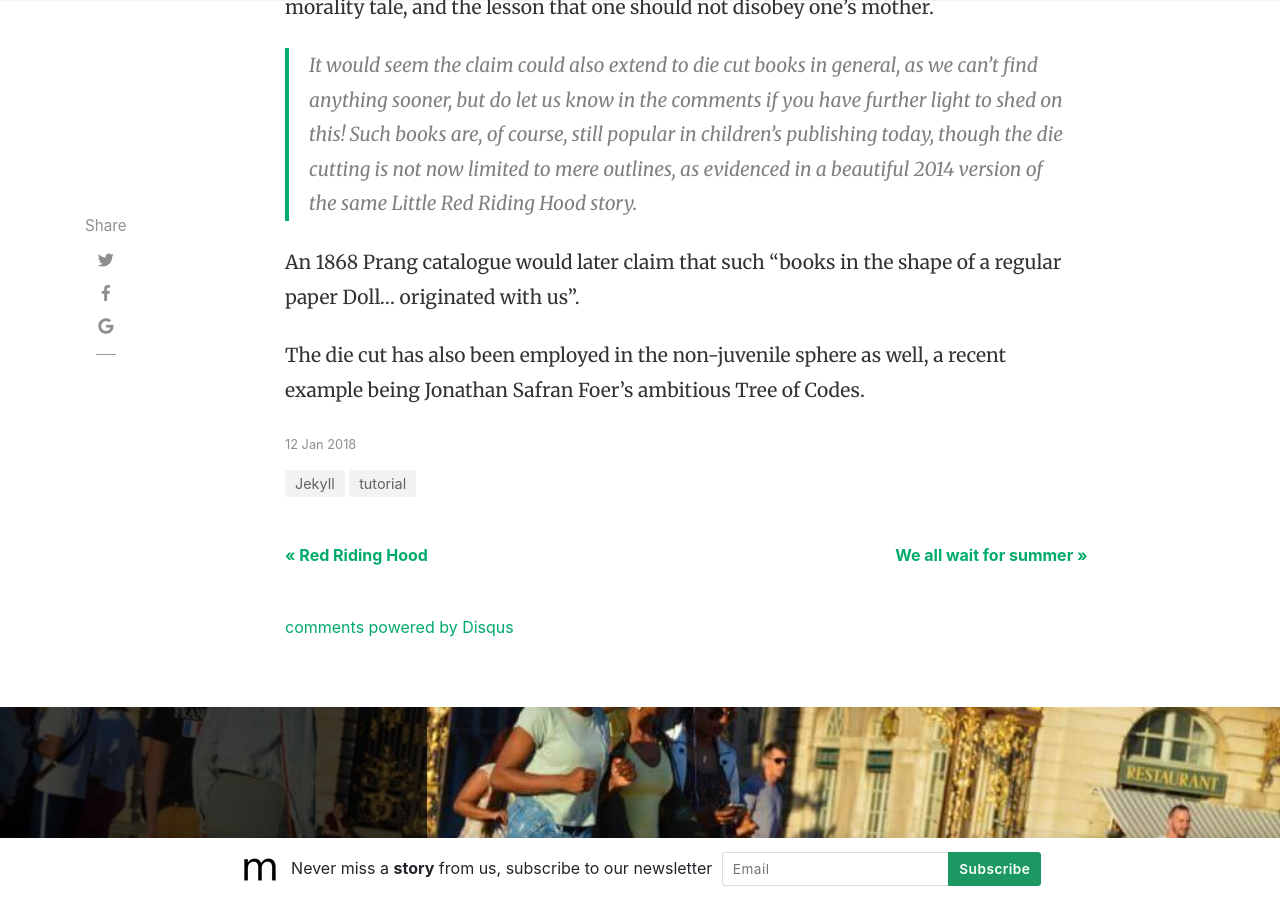
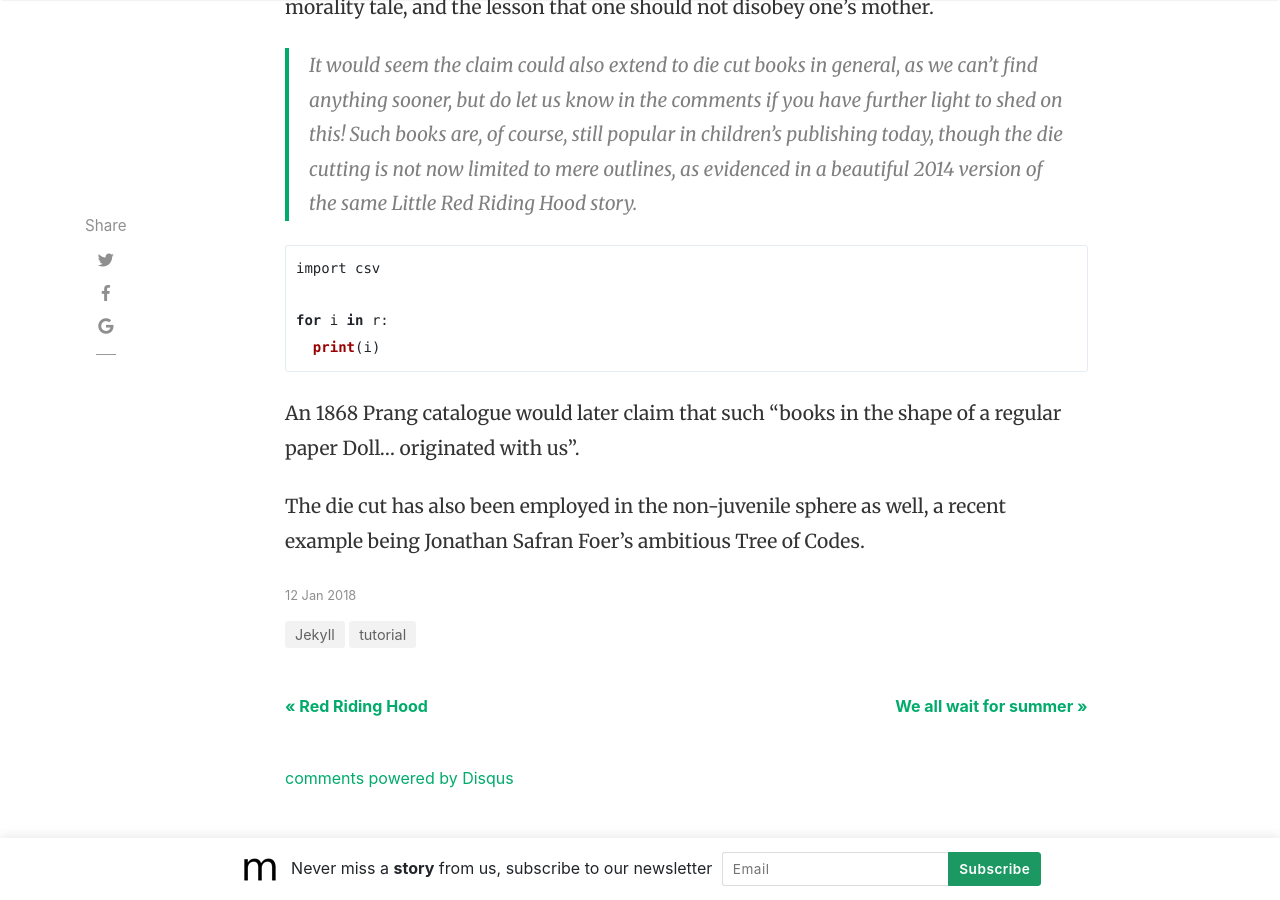
Before and after one commit to eduardo2s/blog, a Jekyll site: the page built from _posts/2018-01-12-tree-of-codes.md, in a window 1280 px wide and 900 px high, scrolled down 1363 px. Built offline with Jekyll 4.4.1, drawn with Linux system fonts in a browser that asks for light colours; nearby versions of some CDN libraries; comment, search, counter and statistics services are not loaded.

Commit message:
Update 2018-01-12-tree-of-codes.md

````diff
--- a/_posts/2018-01-12-tree-of-codes.md
+++ b/_posts/2018-01-12-tree-of-codes.md
@@ -11,7 +11,12 @@ As for this particular rendition of Charles Perrault’s classic tale, the text
 
 > It would seem the claim could also extend to die cut books in general, as we can’t find anything sooner, but do let us know in the comments if you have further light to shed on this! Such books are, of course, still popular in children’s publishing today, though the die cutting is not now limited to mere outlines, as evidenced in a beautiful 2014 version of the same Little Red Riding Hood story.
 
+```python
+import csv
 
+for i in r:
+  print(i)
+```
 An 1868 Prang catalogue would later claim that such “books in the shape of a regular paper Doll… originated with us”.
 
 The die cut has also been employed in the non-juvenile sphere as well, a recent example being Jonathan Safran Foer’s ambitious Tree of Codes.
````
